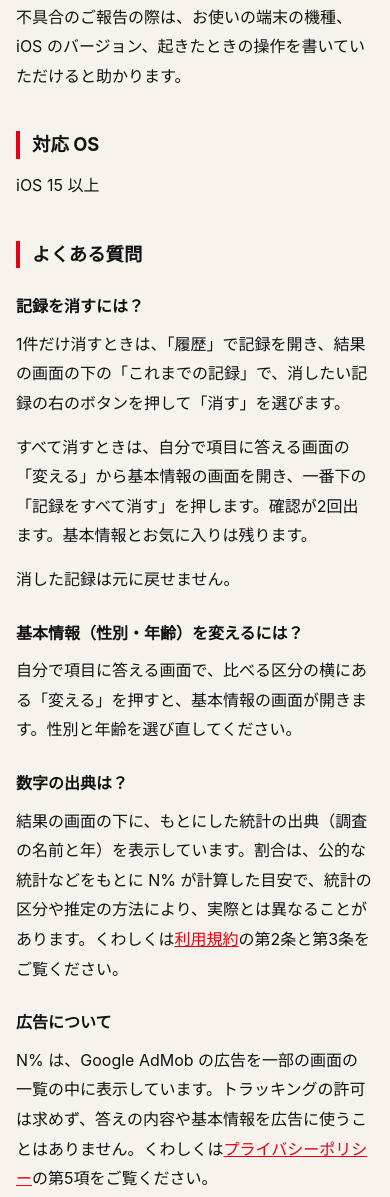
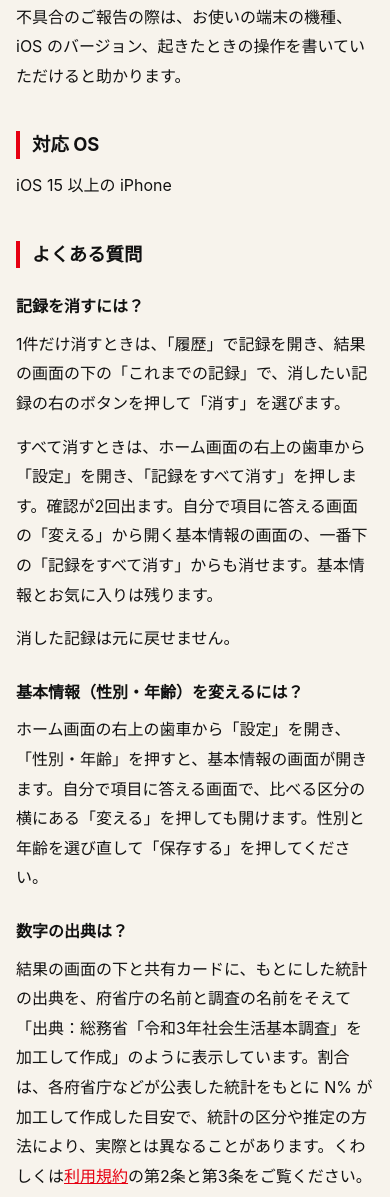
Before and after one commit to FLANGT/flangt.github.io, a plain HTML site: page npercent/support.html in a window 390 px wide. Shown: the part 494-1691 px from the top of the page. Drawn offline with Linux system fonts and the light colour scheme.

Commit message:
N% の法務ページを設定の画面と新しい出典表示に合わせる
- プライバシーポリシー第8項・サポート：ホームの右上の歯車 →「設定」からの入口を足す（「変える」からの入口も残す）
- サポート：「数字の出典は？」を府省庁名と「加工して作成」の表示に合わせる。対応OSを「iOS 15 以上の iPhone」に
- プライバシーポリシー第3項：計測した情報の保存期間の1文を足す

Co-Authored-By: Claude Opus 5.5 <noreply@anthropic.com>

```diff
--- a/npercent/support.html
+++ b/npercent/support.html
@@ -65,20 +65,20 @@
   <p>不具合のご報告の際は、お使いの端末の機種、iOS のバージョン、起きたときの操作を書いていただけると助かります。</p>
 
   <h2>対応 OS</h2>
-  <p>iOS 15 以上</p>
+  <p>iOS 15 以上の iPhone</p>
 
   <h2>よくある質問</h2>
 
   <h3>記録を消すには？</h3>
   <p>1件だけ消すときは、「履歴」で記録を開き、結果の画面の下の「これまでの記録」で、消したい記録の右のボタンを押して「消す」を選びます。</p>
-  <p>すべて消すときは、自分で項目に答える画面の「変える」から基本情報の画面を開き、一番下の「記録をすべて消す」を押します。確認が2回出ます。基本情報とお気に入りは残ります。</p>
+  <p>すべて消すときは、ホーム画面の右上の歯車から「設定」を開き、「記録をすべて消す」を押します。確認が2回出ます。自分で項目に答える画面の「変える」から開く基本情報の画面の、一番下の「記録をすべて消す」からも消せます。基本情報とお気に入りは残ります。</p>
   <p>消した記録は元に戻せません。</p>
 
   <h3>基本情報（性別・年齢）を変えるには？</h3>
-  <p>自分で項目に答える画面で、比べる区分の横にある「変える」を押すと、基本情報の画面が開きます。性別と年齢を選び直してください。</p>
+  <p>ホーム画面の右上の歯車から「設定」を開き、「性別・年齢」を押すと、基本情報の画面が開きます。自分で項目に答える画面で、比べる区分の横にある「変える」を押しても開けます。性別と年齢を選び直して「保存する」を押してください。</p>
 
   <h3>数字の出典は？</h3>
-  <p>結果の画面の下に、もとにした統計の出典（調査の名前と年）を表示しています。割合は、公的な統計などをもとに N% が計算した目安で、統計の区分や推定の方法により、実際とは異なることがあります。くわしくは<a href="terms.html">利用規約</a>の第2条と第3条をご覧ください。</p>
+  <p>結果の画面の下と共有カードに、もとにした統計の出典を、府省庁の名前と調査の名前をそえて「出典：総務省「令和3年社会生活基本調査」を加工して作成」のように表示しています。割合は、各府省庁などが公表した統計をもとに N% が加工して作成した目安で、統計の区分や推定の方法により、実際とは異なることがあります。くわしくは<a href="terms.html">利用規約</a>の第2条と第3条をご覧ください。</p>
 
   <h3>広告について</h3>
   <p>N% は、Google AdMob の広告を一部の画面の一覧の中に表示しています。トラッキングの許可は求めず、答えの内容や基本情報を広告に使うことはありません。くわしくは<a href="privacy-policy.html">プライバシーポリシー</a>の第5項をご覧ください。</p>
```
Also changed, not shown: npercent/privacy-policy.html (+2 -2 lines).
